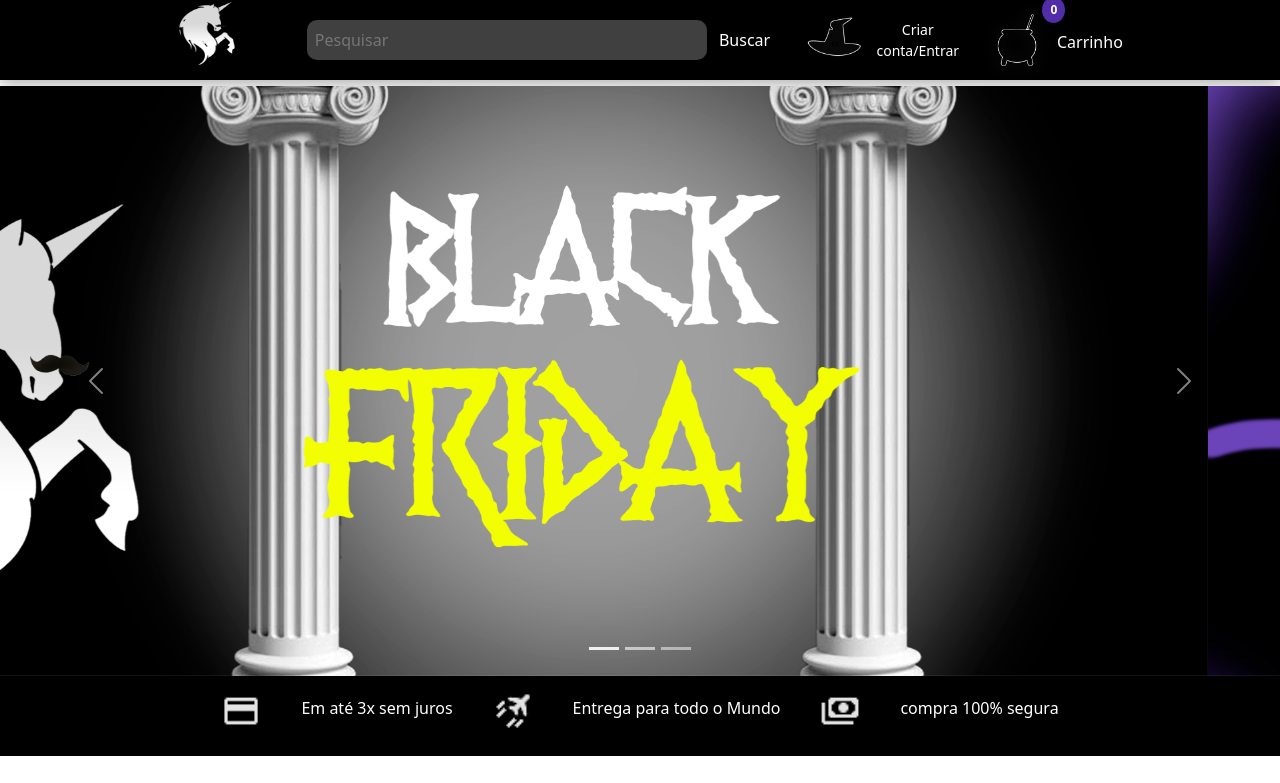
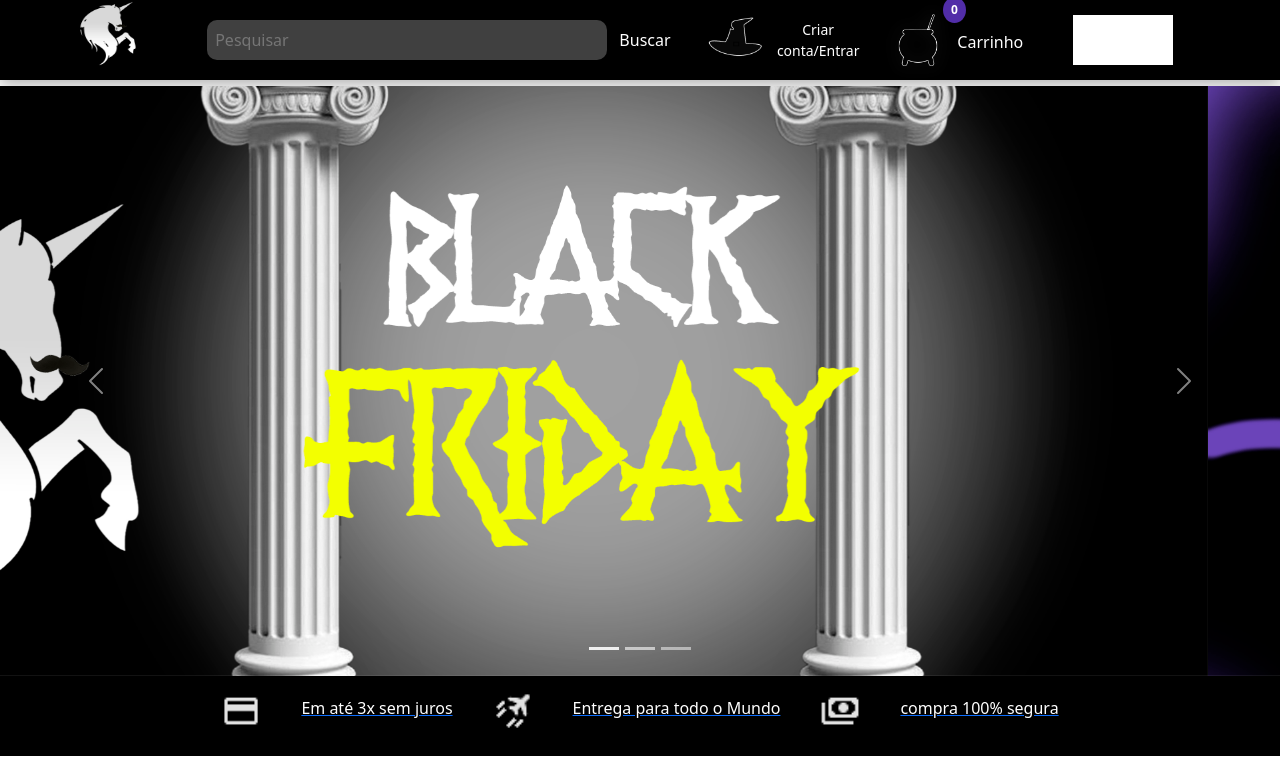
Before and after one commit to misticmoonon/mistc, a plain HTML site: page index.html in a window 1280 px wide. Shown: the top 783 px of the page. Drawn offline with nearby package versions, Linux system fonts and the light colour scheme.

Commit message:
Atualização Dylan

```diff
--- a/index.html
+++ b/index.html
@@ -31,6 +31,10 @@
       <span id="contadorCarrinho">0</span>
     </div>
     <p class="texcarrinho">Carrinho</p>
+
+    <div class="convert">
+      <a href=""
+    </div>
 
   </div>
 </header>
--- a/style1.css
+++ b/style1.css
@@ -236,3 +236,10 @@
   color: white;
   margin-left: -50px;
 }
+
+
+.convert{
+  background-color: white;
+  height: 50px;
+  width: 100px;
+}
```
Also changed, not shown: images/trem.png (added).
